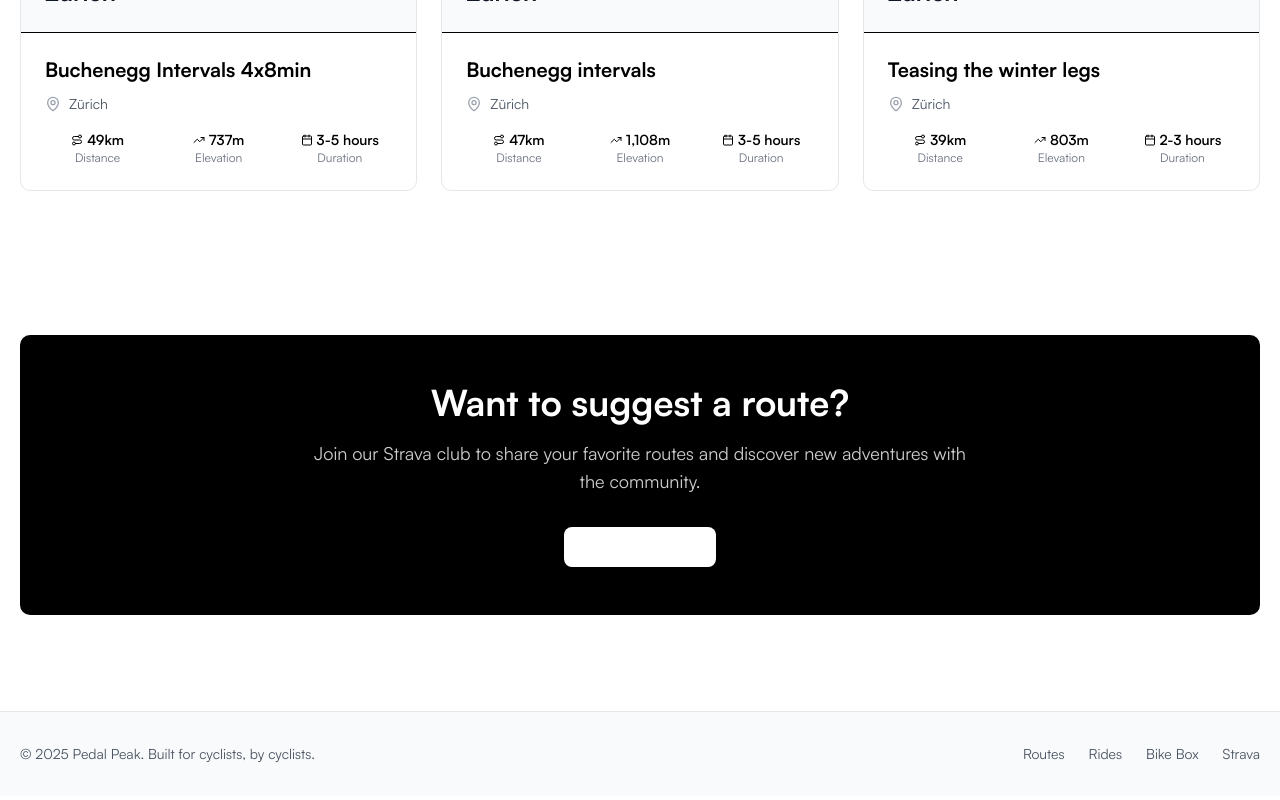
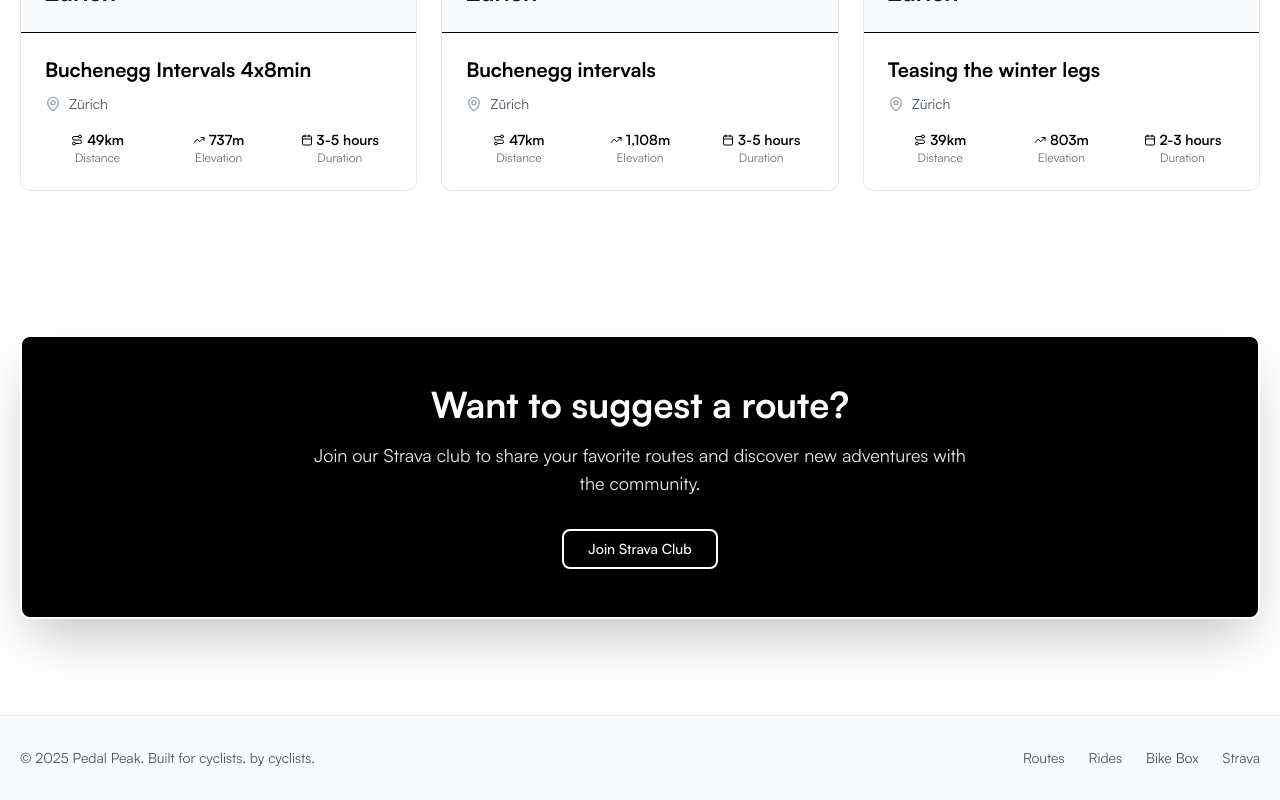
Before and after one commit to ramonamarinalea/pedal-peak.com, a Next.js app: page /routes in a window 1280 px wide. Shown: the part 6835-7635 px from the top of the page. Built offline with nearby package versions, Linux system fonts and the light colour scheme; no server answers.

Commit message:
feat: improve CTA visibility on routes page

```diff
--- a/src/app/routes/page.tsx
+++ b/src/app/routes/page.tsx
@@ -83,7 +83,9 @@ const RoutesPage = () => {
               ))
             ) : (
               <div className="col-span-full py-20 text-center">
-                <p className="text-gray-600">No routes found matching your criteria.</p>
+                <p className="text-gray-600">
+                  No routes found matching your criteria.
+                </p>
               </div>
             )}
           </div>
@@ -92,11 +94,11 @@ const RoutesPage = () => {
 
       {/* CTA Section */}
       <section className="container py-24">
-        <div className="rounded-lg bg-black p-12 text-center text-white">
+        <div className="rounded-lg border-2 border-white bg-black p-12 text-center text-white shadow-2xl">
           <h2 className="mb-4 text-2xl font-bold sm:text-3xl md:text-4xl">
             Want to suggest a route?
           </h2>
-          <p className="mx-auto mb-8 max-w-2xl text-lg text-white/80">
+          <p className="mx-auto mb-8 max-w-2xl text-lg text-white/90">
             Join our Strava club to share your favorite routes and discover new
             adventures with the community.
           </p>
@@ -105,7 +107,8 @@ const RoutesPage = () => {
             target="_blank"
             className={buttonVariants({
               size: "lg",
-              className: "bg-white text-black hover:bg-gray-100",
+              className:
+                "transform border-2 border-white bg-black font-bold text-white shadow-lg transition-all hover:scale-105 hover:bg-white hover:text-black",
             })}
           >
             Join Strava Club
```
